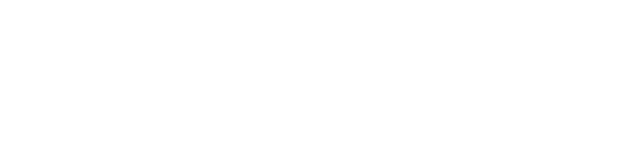
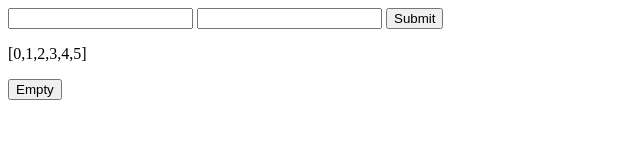
Before and after one commit to danielrob/AngularExercises, a website: page index.html in a window 1280 px wide. Shown: the whole page, without its empty margins (0-640 px from the left). Drawn offline with nearby package versions, Linux system fonts and the light colour scheme.

Commit message:
Use ng-submit

```diff
--- a/index.html
+++ b/index.html
@@ -6,8 +6,17 @@
   <title>Learning Angular</title>
    <script src="https://ajax.googleapis.com/ajax/libs/angularjs/1.3.10/angular.min.js" type="text/javascript"></script>
 </head>
-<body>
+<body ng-init="numbers=[0,1,2,3,4,5]">
 
+  <form ng-submit="numbers.push(amodel)">
+    <input type="number" ng-model="amodel" required />
+    <!-- Conflict on amodel and data types :) -->
+    <input type="text" ng-model="amodel" required />
+    <input type="submit">
+  </form>
+
+  <p>{{numbers}}</p>
+  <button ng-click="numbers=[];">Empty</button>
 </body>
 
 
```
